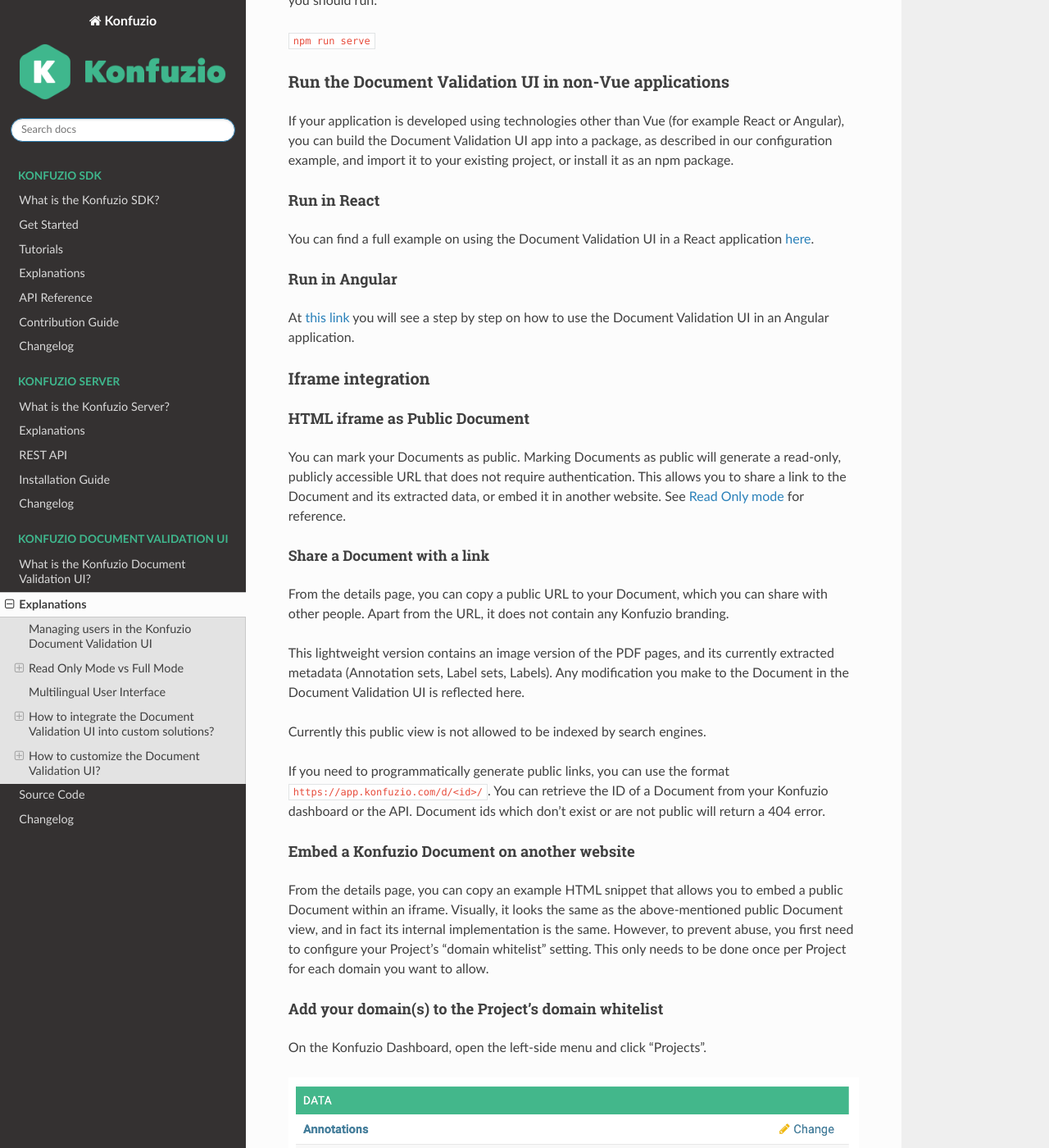
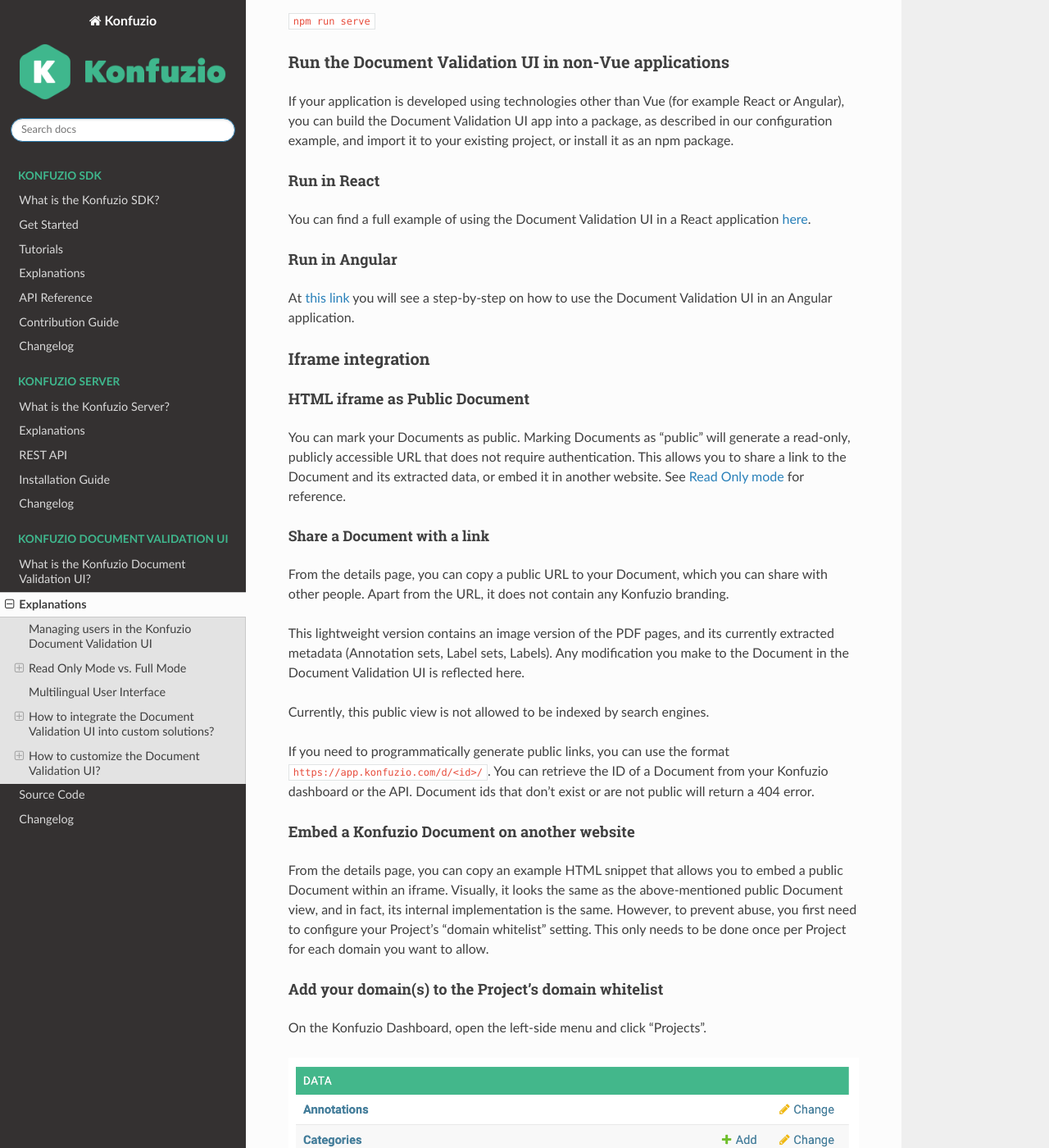
Before and after one commit to konfuzio-ai/konfuzio-sdk, a Sphinx documentation site: the page built from docs/dvui/explanations.md, in a window 1280 px wide and 1400 px high, scrolled down 7374 px. Shown: the whole window at 82% size. Built offline with Sphinx 7.4.7 and the Read the Docs theme 2.0.0, drawn with Linux system fonts in a browser that asks for light colours; pages that are not in the unit, such as notebooks, are missing from menus; a script that is not in the unit is left out; some of the changed text lies outside the part shown.

Commit message:
Reviewed documentation for consistency

````diff
--- a/docs/dvui/explanations.md
+++ b/docs/dvui/explanations.md
@@ -20,7 +20,7 @@
 
 ### Full Mode
 
-If you want to run the widget in full mode to be able to interact with the Document by editing Annotations, Document Pages and other functionalities, you will need to have a user account created (more information in our [Managing users](/dvui/explanations.html#managing-users-in-the-konfuzio-document-validation-ui) section). Then, you should generate a user token by accessing the [Konfuzio API version 3 Auth Request](https://app.konfuzio.com/v3/swagger/) and making a request with your username and password. If the provided credentials are correct, then a Token will be generated that you can copy and add to the `.env` file (see below for more details).
+If you want to run the widget in full mode to be able to interact with the Document by editing Annotations, Document Pages, and other functionalities, you will need to have a user account created (more information in our [Managing users](/dvui/explanations.html#managing-users-in-the-konfuzio-document-validation-ui) section). Then, you should generate a user token by accessing the [Konfuzio API version 3 Auth Request](https://app.konfuzio.com/v3/swagger/) and making a request with your username and password. If the provided credentials are correct, then a Token will be generated that you can copy and add to the `.env` file (see below for more details).
 
 You will also need a [Document uploaded](https://app.konfuzio.com/v3/swagger/#/documents/documents_create) and a Document id, and will need to be logged in to [Konfuzio](https://app.konfuzio.com/)) before being able to upload the Document. After successfully uploading it, if you want to show it on the Document Validation UI, you can copy the Document id from the URL, as shown in the image below:
 
@@ -49,7 +49,7 @@
 VUE_APP_I18N_FALLBACK_LOCALE=
 ```
 
-You can also specify the language in the `html` file:
+You can also specify the language in the `HTML` file:
 
 ```
 <div id="app">
@@ -169,7 +169,7 @@
 
 An alternative to using `npm` is to load JavaScript and CSS bundles from [CDN](https://en.wikipedia.org/wiki/Content_delivery_network).
 
-You can simply add the corresponding links in the `script` and `link` tags in your `html`, as shown in the following example:
+You can simply add the corresponding links in the `script` and `link` tags in your `HTML`, as shown in the following example:
 
 ```
 <script defer="defer" src="https://unpkg.com/@konfuzio/document-validation-ui@latest/dist/js/chunk-vendors.js"></script>
@@ -227,17 +227,17 @@
 
 #### Run in React
 
-You can find a full example on using the Document Validation UI in a React application [here](https://medium.com/@pateldhruv020/using-vue-component-in-react-9161f30d29a0).
+You can find a full example of using the Document Validation UI in a React application [here](https://medium.com/@pateldhruv020/using-vue-component-in-react-9161f30d29a0).
 
 #### Run in Angular
 
-At [this link](https://www.ais.com/using-a-vue-component-in-an-angular-app/) you will see a step by step on how to use the Document Validation UI in an Angular application.
+At [this link](https://www.ais.com/using-a-vue-component-in-an-angular-app/) you will see a step-by-step on how to use the Document Validation UI in an Angular application.
 
 ### Iframe integration
 
 #### HTML iframe as Public Document
 
-You can mark your Documents as public. Marking Documents as public will generate a read-only, publicly accessible URL that does not require authentication. This allows you to share a link to the Document and its extracted data, or embed it in another website. See [Read Only mode](./modes.md/#read-only-mode) for reference.
+You can mark your Documents as public. Marking Documents as "public" will generate a read-only, publicly accessible URL that does not require authentication. This allows you to share a link to the Document and its extracted data, or embed it in another website. See [Read Only mode](./modes.md/#read-only-mode) for reference.
 
 ##### Share a Document with a link
 
@@ -245,13 +245,13 @@
 
 This lightweight version contains an image version of the PDF pages, and its currently extracted metadata (Annotation sets, Label sets, Labels). Any modification you make to the Document in the Document Validation UI is reflected here.
 
-Currently this public view is not allowed to be indexed by search engines.
+Currently, this public view is not allowed to be indexed by search engines.
 
-If you need to programmatically generate public links, you can use the format `https://app.konfuzio.com/d/<id>/`. You can retrieve the ID of a Document from your Konfuzio dashboard or the API. Document ids which don’t exist or are not public will return a 404 error.
+If you need to programmatically generate public links, you can use the format `https://app.konfuzio.com/d/<id>/`. You can retrieve the ID of a Document from your Konfuzio dashboard or the API. Document ids that don’t exist or are not public will return a 404 error.
 
 #### Embed a Konfuzio Document on another website
 
-From the details page, you can copy an example HTML snippet that allows you to embed a public Document within an iframe. Visually, it looks the same as the above-mentioned public Document view, and in fact its internal implementation is the same. However, to prevent abuse, you first need to configure your Project’s “domain whitelist” setting. This only needs to be done once per Project for each domain you want to allow.
+From the details page, you can copy an example HTML snippet that allows you to embed a public Document within an iframe. Visually, it looks the same as the above-mentioned public Document view, and in fact, its internal implementation is the same. However, to prevent abuse, you first need to configure your Project’s “domain whitelist” setting. This only needs to be done once per Project for each domain you want to allow.
 
 #### Add your domain(s) to the Project’s domain whitelist
 
@@ -275,20 +275,20 @@
 
 _It is important to note that this process will NOT make all your Projects’ Documents public by default. It simply establishes which domains are allowed to embed public Documents for this Project. You will still need to mark Documents as public by yourself._
 
-#### Customise the iframe
+#### Customize the iframe
 
 By default, we provide a bare-bones HTML snippet that looks similar to this:
 
 `<iframe src="https://app.konfuzio.com/d/<id>/" width="100%" height="600" frameborder="0"></iframe>`
 
-This creates on your page an iframe with 100% width (full width of its container) and a height of 600 pixels that doesn’t have a border. You can customise the iframe‘s size and other options by changing these and other attributes (see [iframe documentation](https://developer.mozilla.org/en-US/docs/Web/HTML/Element/iframe)).
+This creates on your page an iframe with 100% width (full width of its container) and a height of 600 pixels that don't have a border. You can customize the iframe‘s size and other options by changing these and other attributes (see [iframe documentation](https://developer.mozilla.org/en-US/docs/Web/HTML/Element/iframe)).
 
 ![public_dvui.png](./images/public_dvui.png)
 
 ## How to customize the Document Validation UI?
 
-With our software, you have the ability to change the primary color of the user interface to match your brand. This allows you to create a seamless experience for your users and reinforce your brand identity.
-To change the primary color, simply add a `:root` pseudo-class to your `css` file or inside a `<style>` tag in your `index.html`, inside which you can set the variable `--primary-color` to your custom hue to match your exact brand color (see an example [here](#how-to-add-the-custom-variables-to-your-project)).
+With our software, you can change the primary color of the user interface to match your brand. This allows you to create a seamless experience for your users and reinforce your brand identity.
+To change the primary color, simply add a `:root` pseudo-class to your `CSS` file or inside a `<style>` tag in your `index.html`, inside which you can set the variable `--primary-color` to your custom hue to match your exact brand color (see an example [here](#how-to-add-the-custom-variables-to-your-project)).
 Once you’ve selected your desired color, the user interface will update in real-time to reflect your changes. This means that you can easily experiment with different color options until you find the perfect match for your brand.
 
 In addition to the primary color, you also have the ability to customize other aspects of the user interface, such as the button border-radius. Whether your brand has sharp angles or soft curves, we allow you to make the perfect adjustments to achieve the look and feel that you want. For this customization, all you have to do is set a second variable `--primary-button` to the desired value.
@@ -297,7 +297,7 @@
 
 ### How to add the custom variables to your project?
 
-Below are two examples on how to set the custom variables, whether in the `index.html` or in a dedicated `css` file.
+Below are two examples of how to set the custom variables, whether in the `index.html` or in a dedicated `CSS` file.
 
 _Please note that the default values from the examples below are based on Konfuzio's default styles._
 
````
Also changed, not shown: other parts of docs/dvui/explanations.md (+9 -9 lines), docs/dvui/index.md (+3 -3 lines), docs/dvui/sourcecode.md (+5 -5 lines).
